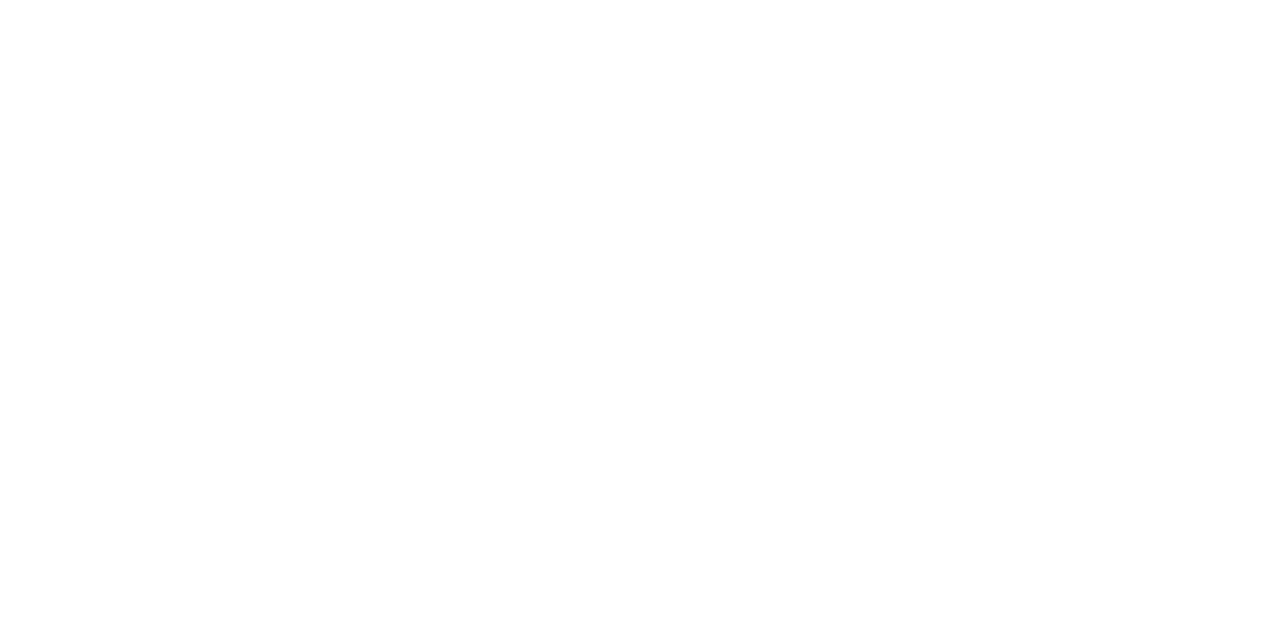
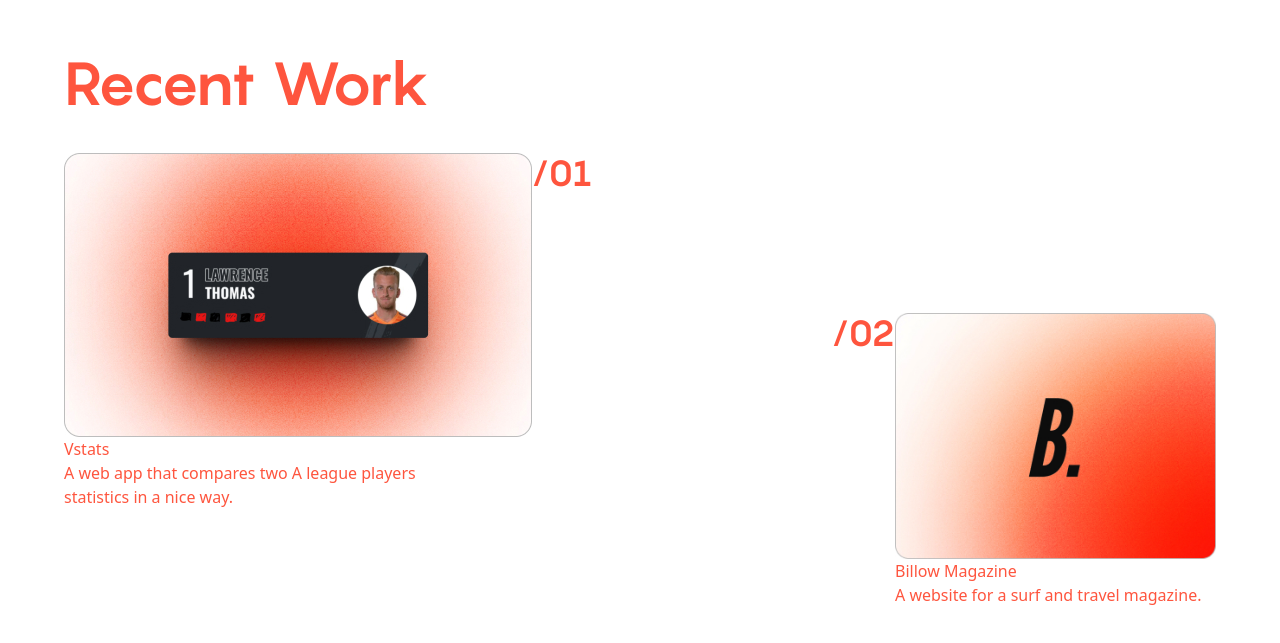
Before and after one commit to isaacrossi/personal, a React (Vite) app: page / in a window 1280 px wide. Shown: the part 863-1506 px from the top of the page. Before the commit the page ends 800 px from the top, so only its background shows below. Built offline with nearby package versions, Linux system fonts and the light colour scheme.

Commit message:
started work on the projects section of the homepage

```diff
--- a/src/App.jsx
+++ b/src/App.jsx
@@ -1,10 +1,12 @@
 import { Hero } from "./components/Hero";
 import { Header } from "./components/header";
+import { Projects } from "./components/Projects";
 
 const App = () => (
   <>
     <Header />
     <Hero />
+    <Projects />
   </>
 );
 
--- a/src/components/Hero.jsx
+++ b/src/components/Hero.jsx
@@ -1,6 +1,6 @@
 const Hero = () => (
-  <section className="container mx-auto">
-    <div className="grid grid-cols-12 mx-16 text-primary items-end">
+  <section className="container mx-auto py-28">
+    <div className="grid grid-cols-12 mx-16 text-primary">
       <h1 className="col-span-8 text-9xl font-heading leading-[8.75rem]">
         Frontend Dev.
       </h1>
--- /dev/null
+++ b/src/components/Projects.jsx
@@ -0,0 +1,37 @@
+import vstats from "/src/assets/vstats.jpg";
+import billow from "/src/assets/billow.jpg";
+
+const Projects = () => (
+  <section className="container container mx-auto py-28">
+    <div>
+      <h2 className="mb-10 mx-16 text-6xl font-heading text-primary">
+        Recent Work
+      </h2>
+    </div>
+    <div className="grid grid-cols-12 mx-16 text-primary">
+      <div className="col-span-6">
+        <div className="flex">
+          <img src={vstats} />
+          <span className="text-4xl font-heading">/01</span>
+        </div>
+        <h4>Vstats</h4>
+        <p className="w-96">
+          A web app that compares two A league players statistics in a nice way.
+        </p>
+      </div>
+
+      <div className="col-span-5 col-start-9 mt-40">
+        <div className="flex justify-between">
+          <span className="text-4xl font-heading">/02</span>
+          <div>
+            <img src={billow} />
+            <h4>Billow Magazine</h4>
+            <p className="w-80">A website for a surf and travel magazine.</p>
+          </div>
+        </div>
+      </div>
+    </div>
+  </section>
+);
+
+export { Projects };
```
Also changed, not shown: src/assets/billow.jpg (added), src/assets/vstats.jpg (added).
